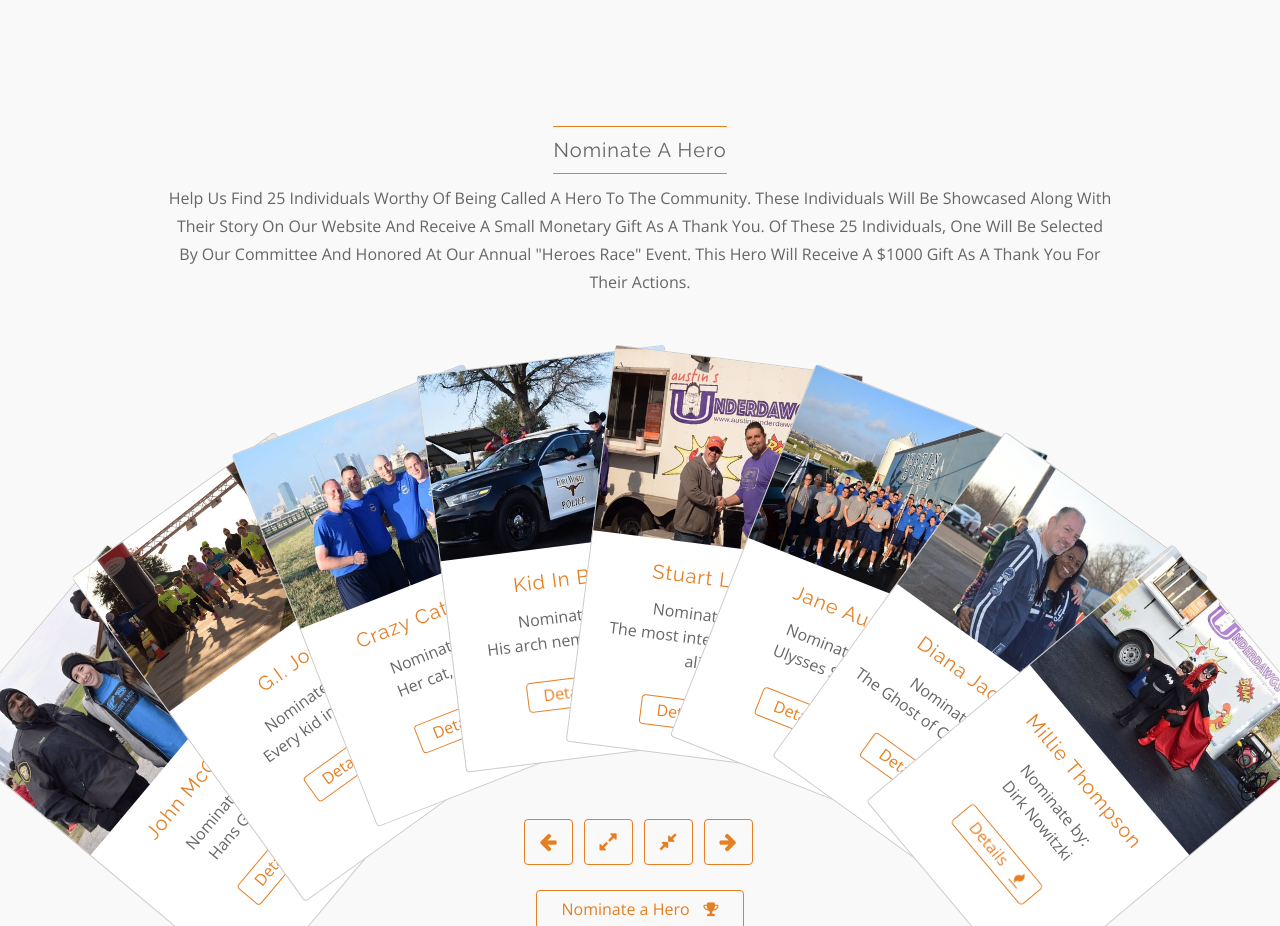
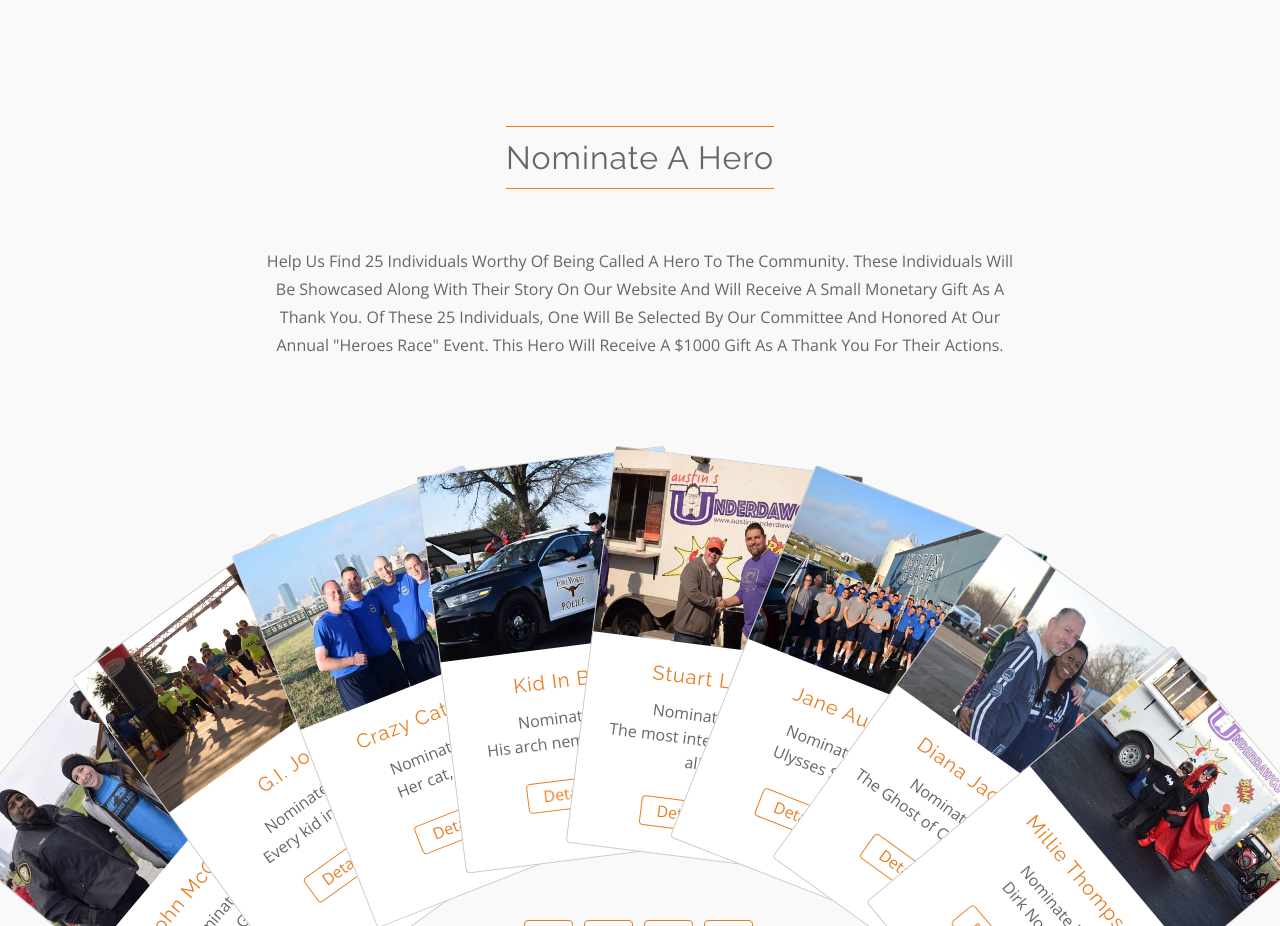
Before and after one commit to jborries/HeroesRace-Version2, a plain HTML site: page index.html in a window 1280 px wide. Shown: the part 2160-3086 px from the top of the page. Drawn offline with nearby package versions, Linux system fonts and the light colour scheme; files whose address does not match are found by name.

Commit message:
update nomination text

```diff
--- a/index.html
+++ b/index.html
@@ -226,8 +226,10 @@
 		<div class="container features center">
 			<div class="row">
 				<div class="col-md-10 col-md-offset-1 center section-title">
-					<h4>Nominate a hero</h4>
-				<p>Help Us Find 25 Individuals Worthy Of Being Called A Hero To The Community. These Individuals Will Be Showcased Along With Their Story On Our Website And Receive A Small Monetary Gift As A Thank You. Of These 25 Individuals, One Will Be Selected By Our Committee And Honored At Our Annual "Heroes Race" Event. This Hero Will Receive A $1000 Gift As A Thank You For Their Actions.</p>
+					<h3>Nominate a hero</h3>
+				</div>
+				<div class="col-md-8 col-md-offset-2 center section-title">
+				<p class="section-title">Help Us Find 25 Individuals Worthy Of Being Called A Hero To The Community. These Individuals Will Be Showcased Along With Their Story On Our Website And Will Receive A Small Monetary Gift As A Thank You. Of These 25 Individuals, One Will Be Selected By Our Committee And Honored At Our Annual "Heroes Race" Event. This Hero Will Receive A $1000 Gift As A Thank You For Their Actions.</p>
 			</div>
 				<div class="col-lg-12">
 						<!--Features container Starts -->
```
